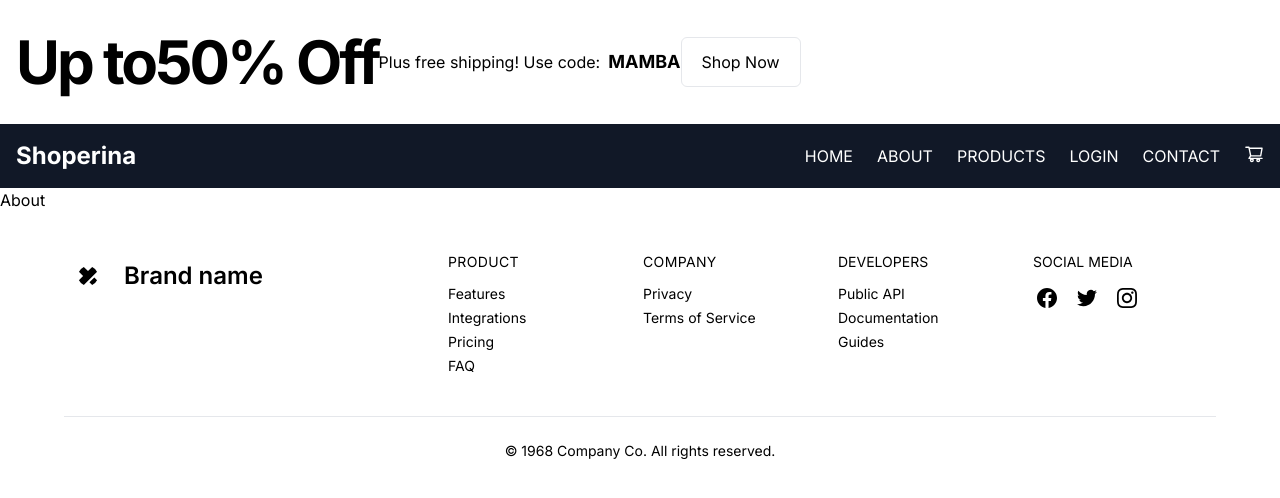
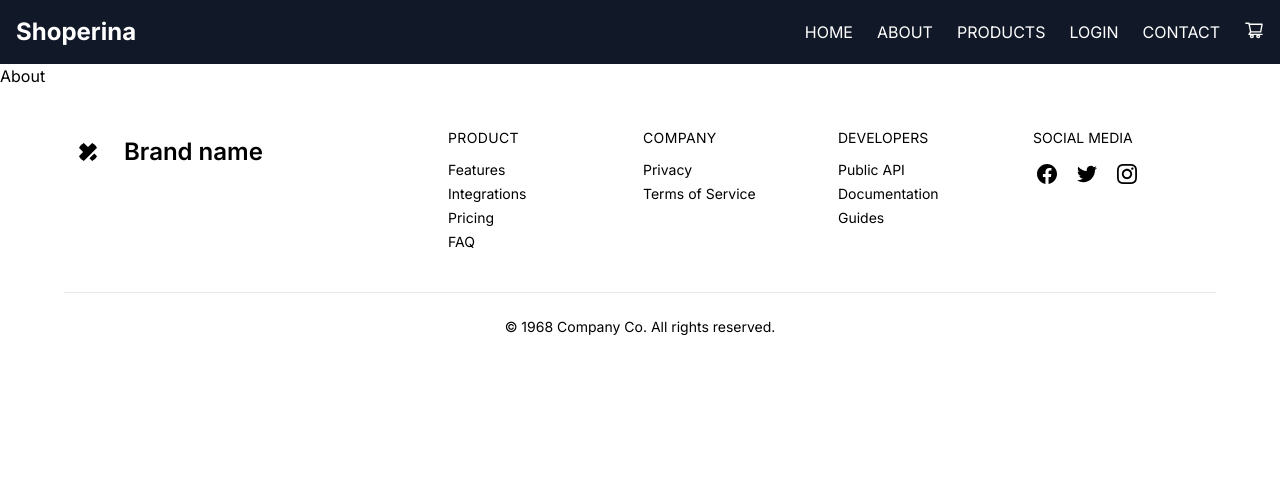
Before and after one commit to saadafahmed45/shoperina-ecommerce, a Next.js app: page /about in a window 1280 px wide. Shown: the top 498 px of the page. Built offline with nearby package versions, Linux system fonts and the light colour scheme.

Commit message:
added many pages and future

```diff
--- a/app/layout.js
+++ b/app/layout.js
@@ -15,9 +15,6 @@ export default function RootLayout({ children }) {
   return (
     <html lang="en">
       <body className={inter.className}>
-        <div className=" hidden lg:flex">
-          <Banner />
-        </div>
         <Navbar />
         {children}
         <Footer />
--- a/next.config.mjs
+++ b/next.config.mjs
@@ -7,6 +7,12 @@ const nextConfig = {
       "cdn.dummyjson.com",
       "i.ibb.co",
     ],
+    remotePatterns: [
+      {
+        protocol: "https",
+        hostname: "**",
+      },
+    ],
   },
 };
 
```
